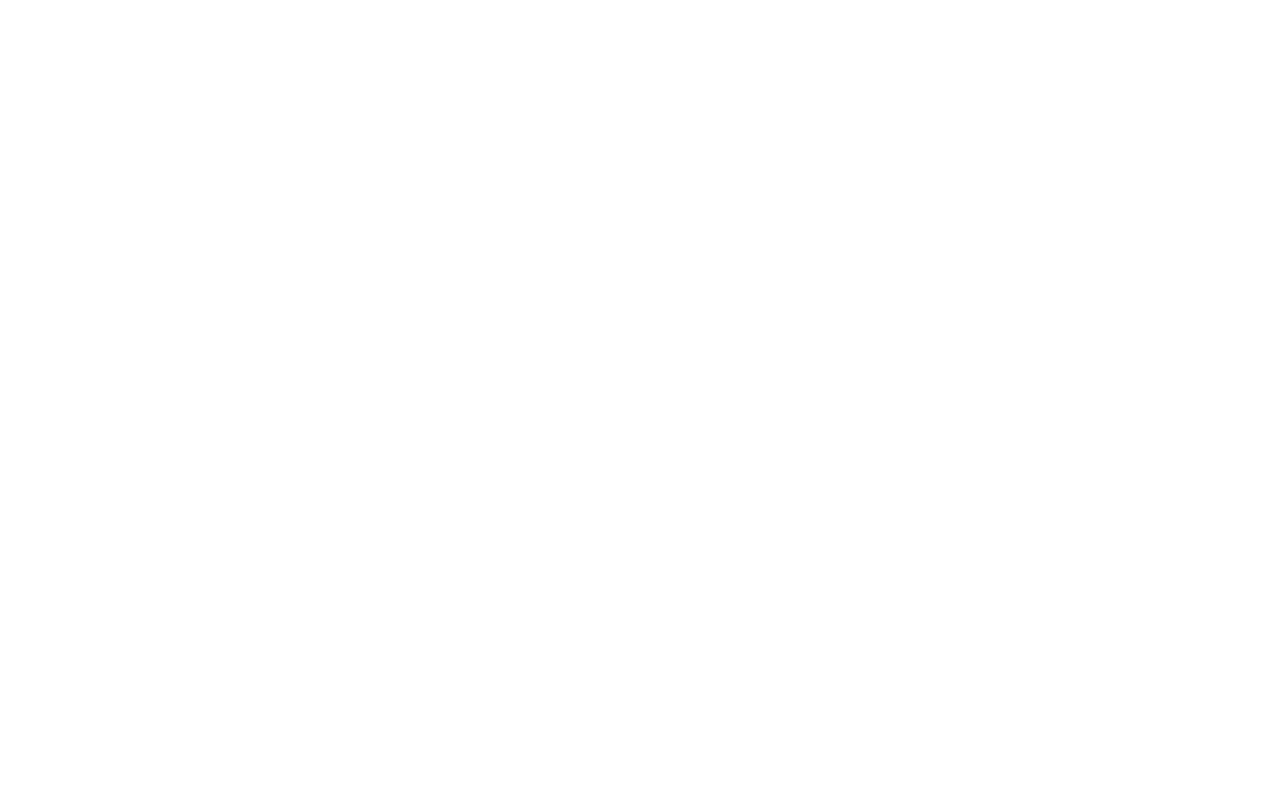
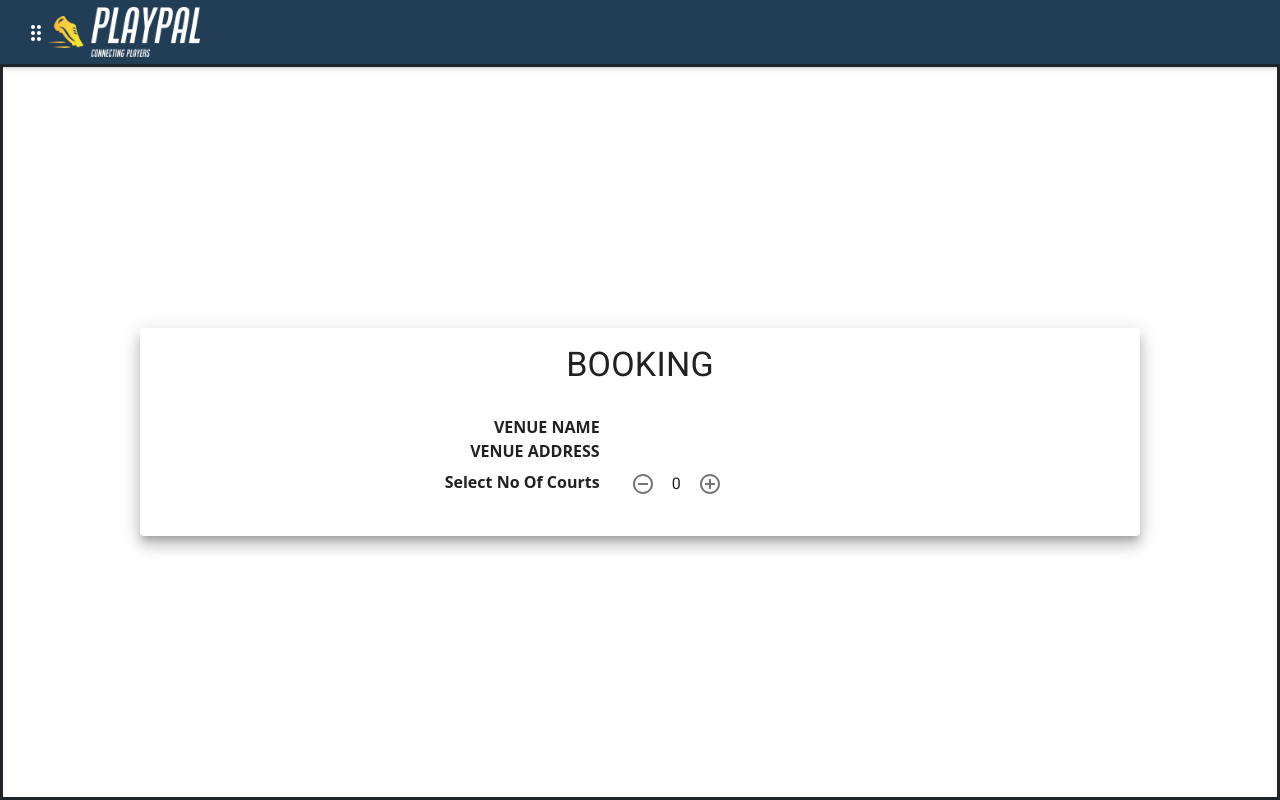
Before and after one commit to AbhiramAtluri/CMPE295A-PlayPal, a React (Create React App) app in the folder ppfrontend/: page /user/venue/booking/new in a window 1280 px wide. Before the commit this address had no page. Built offline with nearby package versions, Linux system fonts and the light colour scheme.

Commit message:
User Booking Intial

```diff
--- a/ppfrontend/src/App.js
+++ b/ppfrontend/src/App.js
@@ -19,6 +19,7 @@ import VenueOwnerLogin from "./Venues/VenueOwnerLogin";
 import VenueLists from "./Venues/VenueLists";
 import NewVenue from "./Venues/NewVenue";
 import VenueOwnerBookings from "./Venues/VenueOwnerBookings";
+import UserBooking from "./Bookings/UserBooking";
 
 export const themeOptions = createTheme({
   palette: {
@@ -124,9 +125,12 @@ function App() {
             path="/venueOwner/venue/:venueId/details"
             element={<VenueDetailsVO userType="venueOwner" />}
           ></Route>
-        </Routes>
-        <Routes>
           <Route path="/chat" element={<Chat />}></Route>
+          <Route
+            path="/user/venue/:venueId/details"
+            element={<VenueDetailsVO userType={"user"} />}
+          ></Route>
+          <Route path="/user/venue/booking/new" element={<UserBooking />} />
         </Routes>
       </ThemeProvider>
     </BrowserRouter>
--- /dev/null
+++ b/ppfrontend/src/Bookings/UserBooking.js
@@ -0,0 +1,124 @@
+import {
+  Card,
+  CardActions,
+  CardContent,
+  CardHeader,
+  Icon,
+  IconButton,
+  TextField,
+  Typography,
+} from "@mui/material";
+import React, { useState } from "react";
+import { useSelector } from "react-redux";
+import NavBar from "../NavBar";
+import ControlPointOutlinedIcon from "@mui/icons-material/ControlPointOutlined";
+import RemoveCircleOutlineOutlinedIcon from "@mui/icons-material/RemoveCircleOutlineOutlined";
+export default function UserBooking() {
+  const venue = useSelector((state) => state.venues.venueDetailsById);
+  const [noOfCourts, setnoOfCourts] = useState(0);
+  return (
+    <div
+      style={{
+        display: "flex",
+        height: "100vh",
+        flexDirection: "column",
+      }}
+    >
+      <div style={{ flex: 2 }}>
+        <NavBar />
+      </div>
+      <div
+        className="main-container"
+        style={{
+          border: "solid",
+          display: "flex",
+          justifyContent: "center",
+          //   alignItems: "center",
+          alignContent: "center",
+          flexDirection: "column",
+          flex: 50,
+        }}
+      >
+        <Card sx={{ width: 1000, alignSelf: "center" }} elevation={10}>
+          <CardContent>
+            <Typography
+              variant="h4"
+              align="center"
+              style={{ marginBottom: "3%" }}
+            >
+              BOOKING
+            </Typography>
+            <div style={styles.details}>
+              <div style={styles.row}>
+                <labels style={styles.labels}>VENUE NAME</labels>
+                <Typography sx={{ paddingLeft: "3%", textAlign: "left" }}>
+                  {venue.venuename?.toUpperCase()}
+                </Typography>
+              </div>
+              <div style={styles.row}>
+                <label style={styles.labels}>VENUE ADDRESS</label>
+                <Typography sx={{ paddingLeft: "3%", textAlign: "left" }}>
+                  {venue.address.toUpperCase()}
+                </Typography>
+              </div>
+              <div style={styles.row}>
+                <label
+                  style={{
+                    display: "inlineBlock",
+                    width: "250px",
+                    textAlign: "right",
+                    fontWeight: "bold",
+                    paddingTop: "1%",
+                  }}
+                >
+                  Select No Of Courts
+                </label>
+                <div
+                  style={{
+                    paddingLeft: "3%",
+                    flexDirection: "row",
+                    display: "flex",
+                  }}
+                >
+                  <IconButton
+                    onClick={() =>
+                      noOfCourts > 0 ? setnoOfCourts(noOfCourts - 1) : ""
+                    }
+                  >
+                    <RemoveCircleOutlineOutlinedIcon fontSize="medium" />
+                  </IconButton>
+                  <Typography padding={"10%"}>{noOfCourts}</Typography>
+                  <IconButton
+                    onClick={() =>
+                      noOfCourts == venue.noofcourts
+                        ? ""
+                        : setnoOfCourts(noOfCourts + 1)
+                    }
+                  >
+                    <ControlPointOutlinedIcon fontSize="medium" />
+                  </IconButton>
+                </div>
+              </div>
+            </div>
+          </CardContent>
+          <CardActions></CardActions>
+        </Card>
+      </div>
+    </div>
+  );
+}
+const styles = {
+  details: {
+    display: "flex",
+    flexDirection: "column",
+    flex: 3,
+    marginLeft: "20%",
+  },
+  row: { display: "flex", flexDirection: "row" },
+  labels: {
+    display: "inlineBlock",
+    width: "250px",
+    textAlign: "right",
+    fontWeight: "bold",
+  },
+};
--- a/ppfrontend/src/Venues/VenueDetails.js
+++ b/ppfrontend/src/Venues/VenueDetails.js
@@ -15,7 +15,7 @@ import {
 } from "@mui/material";
 import React, { useEffect, useState } from "react";
 import { useDispatch, useSelector } from "react-redux";
-import { useParams } from "react-router-dom";
+import { useNavigate, useParams } from "react-router-dom";
 import {
   getVenueDetailsById,
   saveVenueImages,
@@ -39,11 +39,13 @@ import {
   getAllVenueReviewsById,
   saveNewVenueReview,
 } from "../reduxSlices/VenueReviewsSlice";
+import NavBar from "../NavBar";
 
 export default function VenueDetails(props) {
   const params = useParams();
   const dispatch = useDispatch();
   const venue = useSelector((state) => state.venues.venueDetailsById);
+  const navigate = useNavigate();
   const [mode, setmode] = useState("view");
   //------- TO DO --- GET USERID -----------//
   let userId = sessionStorage.getItem("details");
@@ -56,9 +58,7 @@ export default function VenueDetails(props) {
   };
   return (
     <div>
-      <div>
-        <VenueNavBar />
-      </div>
+      <div>{props.userType == "venueOwner" ? <VenueNavBar /> : <NavBar />}</div>
 
       <div style={{ display: "flex", justifyContent: "center" }}>
         <Typography variant="h4">{venue.venuename?.toUpperCase()}</Typography>
@@ -97,7 +97,16 @@ export default function VenueDetails(props) {
               {mode == "edit" ? "Cancel" : "Edit"}
             </Button>
           ) : (
-            ""
+            <Button
+              sx={{
+                display: "flex",
+                alignSelf: "flex-end",
+                marginRight: "1%",
+              }}
+              onClick={() => navigate("/user/venue/booking/new")}
+            >
+              Book a Slot
+            </Button>
           )}
           {mode == "edit" ? (
             <NewVenue type="edit" onModeChange={handleModeChange} />
```
